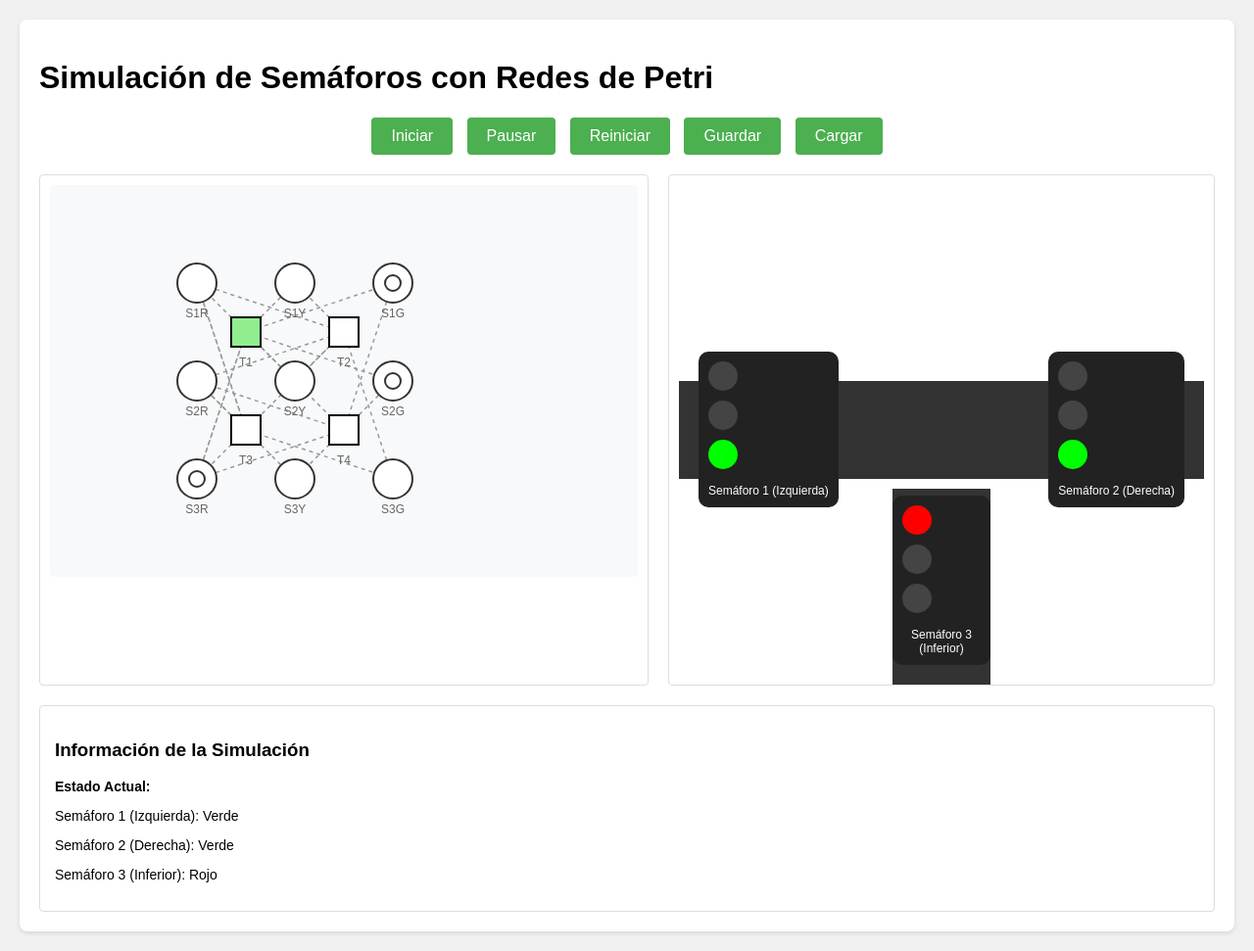
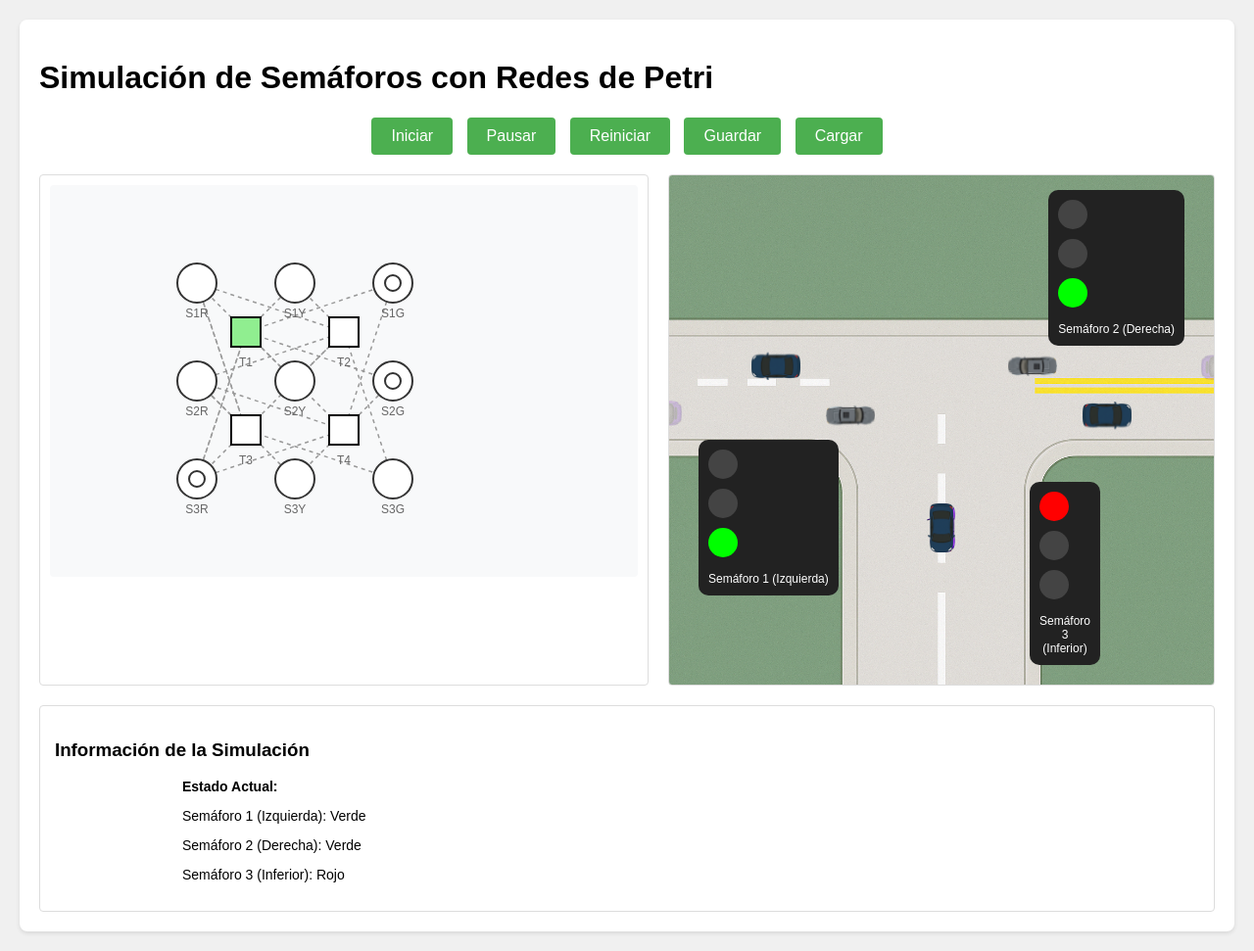
Before and after one commit to amleman/Petri_Network_MC2, a Flask app: page / in a window 1280 px wide. Shown: the whole page at 98% size. Run offline with Flask 2, Linux system fonts and the light colour scheme.

Commit message:
Vehiculos en movimiento

```diff
--- a/static/css/style.css
+++ b/static/css/style.css
@@ -59,29 +59,32 @@
     display: flex;
     flex-direction: column;
     align-items: center;
+    overflow: hidden;
+    background-color: transparent;
 }
 
 .road {
-    background-color: #333;
     position: relative;
 }
 
+/* Road Layout */
 .horizontal-road {
+    position: relative;
     width: 100%;
-    height: 100px;
-    margin-top: 200px;
+    height: 120px; /* Increased height to accommodate two lanes */
+    margin-top: 150px;
     display: flex;
     justify-content: space-between;
     align-items: center;
 }
 
 .vertical-road {
-    width: 100px;
+    position: absolute;
+    width: 80px;
     height: 200px;
-    position: absolute;
-    bottom: 0;
     left: 50%;
     transform: translateX(-50%);
+    bottom: 0;
 }
 
 .traffic-light {
@@ -96,14 +99,17 @@
 
 #semaphore1 {
     margin-left: 20px;
+    margin-top: 260px;
 }
 
 #semaphore2 {
     margin-right: 20px;
+    margin-top: -250px;
 }
 
 #semaphore3 {
     position: absolute;
+    margin-left: 130px;
     bottom: 20px;
 }
 
@@ -135,6 +141,7 @@
 
 #transition-info {
     margin-top: 10px;
+    margin-left: 130px;
     font-size: 14px;
 }
 
@@ -195,3 +202,99 @@
     50% { r: 10; }
     100% { r: 8; }
 }
+
+/* Vehicle Styles */
+.vehicle {
+    position: absolute;
+    width: 50px;
+    height: 30px;
+    background-size: contain;
+    background-repeat: no-repeat;
+    background-position: center;
+    z-index: 2;
+    transition: all 0.3s ease;
+}
+
+/* Horizontal Vehicles */
+.vehicle.horizontal.right {
+    bottom: 20px; /* Upper lane for right-moving vehicles */
+    transform: translateY(0);
+}
+
+.vehicle.horizontal.left {
+    top: 20px; /* Lower lane for left-moving vehicles */
+    transform: rotate(180deg);
+}
+
+/* Vertical Vehicles */
+.vehicle.vertical {
+    left: 50%;
+    transform: translateX(-50%) rotate(90deg);
+    width: 50px;
+    height: 80px;
+}
+
+/* Vehicle Animations */
+@keyframes moveHorizontalRight {
+    0% {
+        left: -60px;
+        opacity: 0;
+    }
+    10% {
+        opacity: 1;
+    }
+    90% {
+        opacity: 1;
+    }
+    100% {
+        left: calc(100% + 60px);
+        opacity: 0;
+    }
+}
+
+@keyframes moveHorizontalLeft {
+    0% {
+        right: -60px;
+        opacity: 0;
+    }
+    10% {
+        opacity: 1;
+    }
+    90% {
+        opacity: 1;
+    }
+    100% {
+        right: calc(100% + 60px);
+        opacity: 0;
+    }
+}
+
+@keyframes moveVertical {
+    0% {
+        bottom: -60px;
+        opacity: 0;
+    }
+    10% {
+        opacity: 1;
+    }
+    90% {
+        opacity: 1;
+    }
+    100% {
+        bottom: calc(100% + 60px);
+        opacity: 0;
+    }
+}
+
+/* Animation states */
+.vehicle.horizontal.right.moving {
+    animation: moveHorizontalRight 5s linear infinite;
+}
+
+.vehicle.horizontal.left.moving {
+    animation: moveHorizontalLeft 5s linear infinite;
+}
+
+.vehicle.vertical.moving {
+    animation: moveVertical 5s linear infinite;
+}
```
Also changed, not shown: static/js/main.js (+86 -1 lines), static/images/vehicle3.png.
